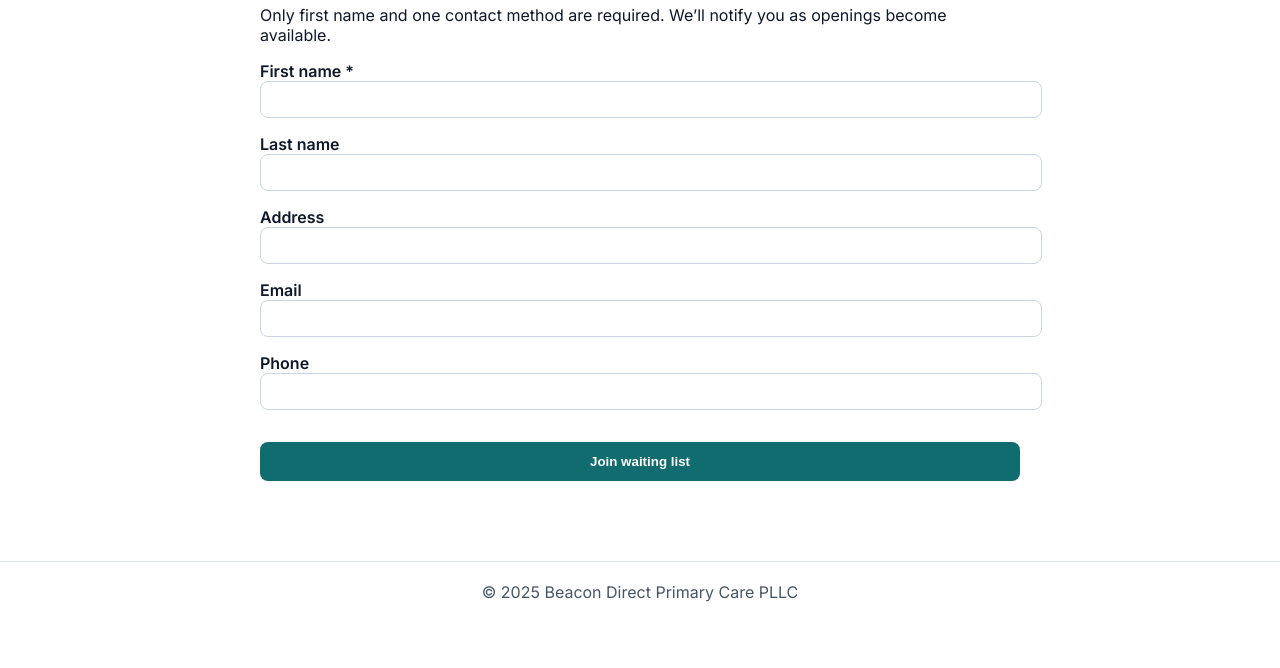
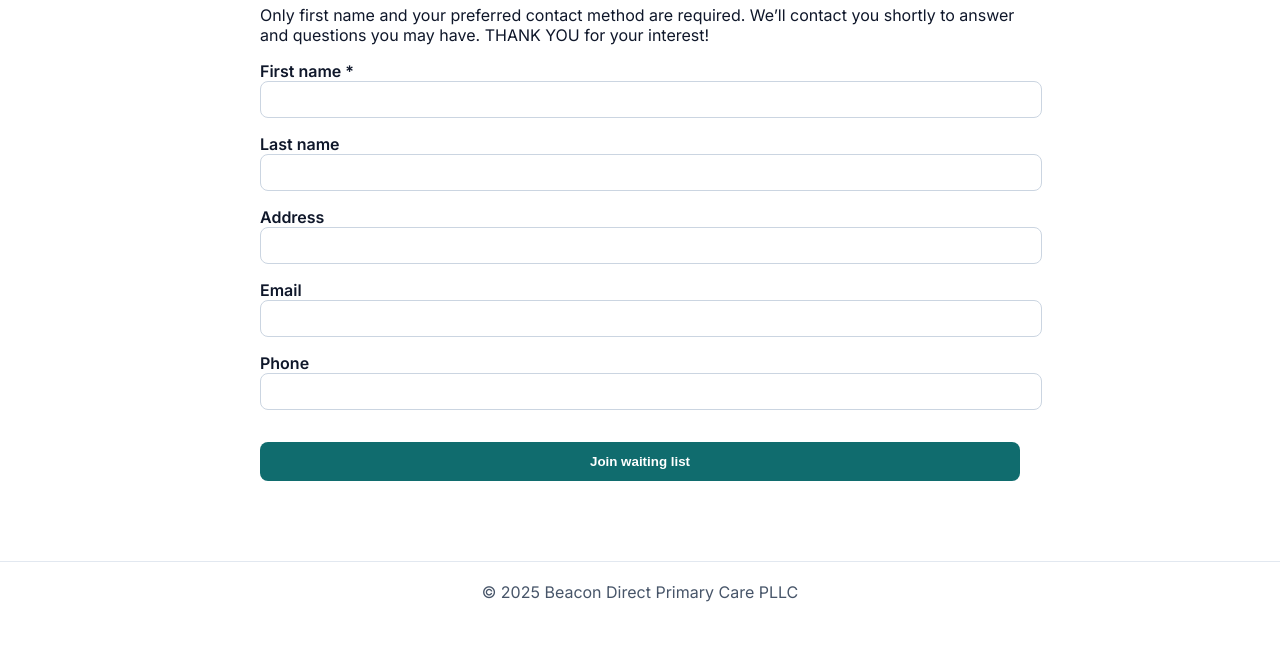
Before and after one commit to beacondpc/Beacon-Family-Medicine, a plain HTML site: page join.html in a window 1280 px wide. Shown: the part 132-800 px from the top of the page. Drawn offline with Linux system fonts and the light colour scheme.

Commit message:
Update join.html

```diff
--- a/join.html
+++ b/join.html
@@ -35,7 +35,7 @@
   <main>
     <div class="container">
       <h1>Join our Waiting List</h1>
-      <p>Only first name and one contact method are required. We’ll notify you as openings become available.</p>
+      <p>Only first name and your preferred contact method are required. We’ll contact you shortly to answer and questions you may have. THANK YOU for your interest!</p>
 
       <form id="waitlist-form" novalidate>
         <div>
```
